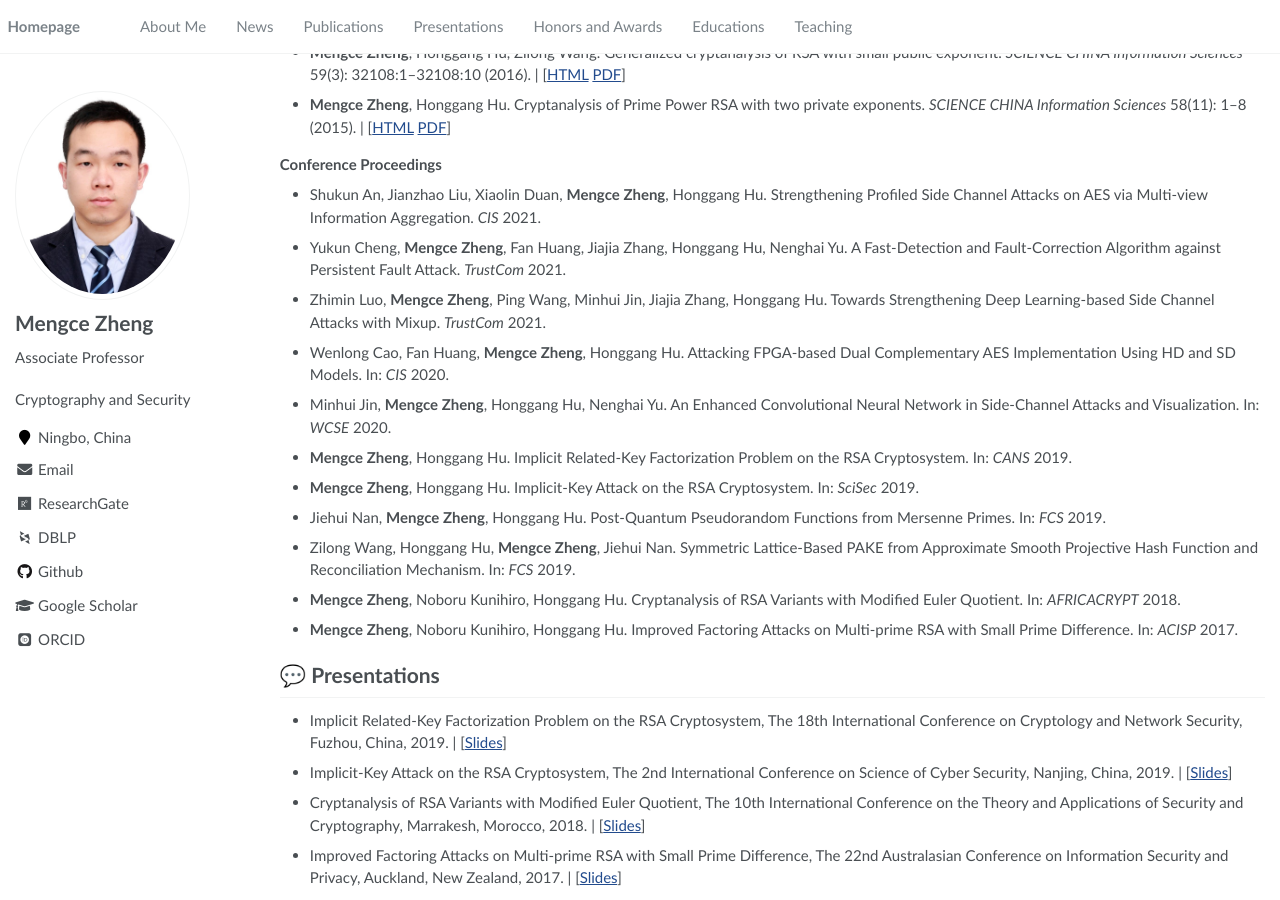
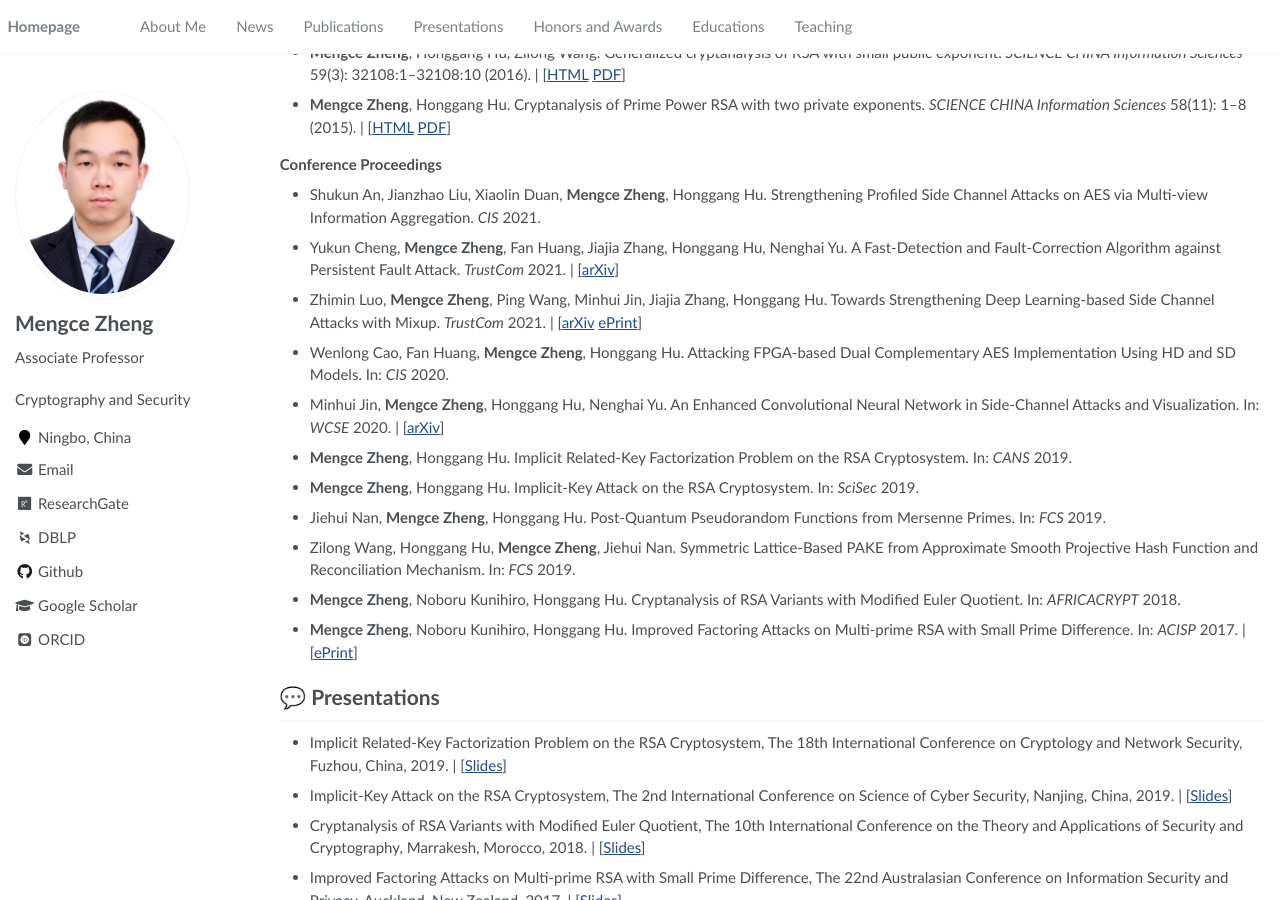
Before and after one commit to MengceZheng/MengceZheng.github.io, a Jekyll site: the page built from _pages/about.md, in a window 1280 px wide and 900 px high, scrolled down 975 px. Built offline with Jekyll 4.4.1, drawn with Linux system fonts in a browser that asks for light colours; some web fonts are replaced.

Commit message:
update arXiv and ePrint

```diff
--- a/_pages/about.md
+++ b/_pages/about.md
@@ -43,7 +43,7 @@ If you are interested in similar research and seeking any form of academic coope
 - **Mengce Zheng**, Noboru Kunihiro, Yuanzhi Yao. Cryptanalysis of the RSA variant based on cubic Pell equation. *Theoretical Computer Science* 889: 135--144 (2021). \| \[[HTML](https://www.sciencedirect.com/science/article/abs/pii/S030439752100445X) [PDF](/assets/files/zheng2110.pdf)\]
 - **Mengce Zheng**, Kaiping Xue, Shangbin Li, Nenghai Yu. A practical quantum designated verifier signature scheme for E-voting applications. *Quantum Information Processing* 20(7): 1--22 (2021). \| \[[HTML](https://link.springer.com/article/10.1007/s11128-021-03162-5) [PDF](/assets/files/zheng2107.pdf)\]
 - Zhigang Chen, Gang Hu, **Mengce Zheng**, Xinxia Song, Liqun Chen. Bibliometrics of Machine Learning Research Using Homomorphic Encryption. *Mathematics* 9: 2792 (2021). \| \[[HTML](https://www.mdpi.com/2227-7390/9/21/2792) [PDF](/assets/files/chen2111.pdf)\]
-- Qidong Jia, Kaiping Xue, Zhonghui Li, **Mengce Zheng**, David S. L. Wei, Nenghai Yu. An improved QKD protocol without public announcement basis using periodically derived basis. *Quantum Information Processing* 20(2): 69 (2021). \| \[[HTML](https://link.springer.com/article/10.1007/s11128-021-03000-8)  [PDF](/assets/files/jia2102.pdf)\]
+- Qidong Jia, Kaiping Xue, Zhonghui Li, **Mengce Zheng**, David S. L. Wei, Nenghai Yu. An improved QKD protocol without public announcement basis using periodically derived basis. *Quantum Information Processing* 20(2): 69 (2021). \| \[[HTML](https://link.springer.com/article/10.1007/s11128-021-03000-8) [PDF](/assets/files/jia2102.pdf)\]
 - **Mengce Zheng**, Noboru Kunihiro, Honggang Hu. Lattice-based cryptanalysis of RSA with implicitly related keys. *IEICE Transactions on Fundamentals of Electronics, Communications and Computer Sciences* 103(8): 959--968 (2020). \| \[[HTML](https://search.ieice.org/bin/summary.php?id=e103-a_8_959) [PDF](/assets/files/zheng2008.pdf)\]
 - Jiajia Zhang, **Mengce Zheng**, Jiehui Nan, Honggang Hu, Nenghai Yu. A Novel Evaluation Metric for Deep Learning-Based Side Channel Analysis and Its Extended Application to Imbalanced Data. *IACR Transactions on Cryptographic Hardware and Embedded Systems* 2020(3): 73--96 (2020). \| \[[HTML](https://tches.iacr.org/index.php/TCHES/article/view/8583) [PDF](/assets/files/zhang2006.pdf)\]
 - **Mengce Zheng**, Honggang Hu, Zilong Wang. Generalized cryptanalysis of RSA with small public exponent. *SCIENCE CHINA Information Sciences* 59(3): 32108:1--32108:10 (2016). \| \[[HTML](https://link.springer.com/article/10.1007/s11432-015-5325-7) [PDF](/assets/files/zheng1603.pdf)\]
@@ -52,16 +52,16 @@ If you are interested in similar research and seeking any form of academic coope
 **Conference Proceedings**
 
 - Shukun An, Jianzhao Liu, Xiaolin Duan, **Mengce Zheng**, Honggang Hu. Strengthening Profiled Side Channel Attacks on AES via Multi-view Information Aggregation. *CIS* 2021.
-- Yukun Cheng, **Mengce Zheng**, Fan Huang, Jiajia Zhang, Honggang Hu, Nenghai Yu. A Fast-Detection and Fault-Correction Algorithm against Persistent Fault Attack. *TrustCom* 2021.
-- Zhimin Luo, **Mengce Zheng**, Ping Wang, Minhui Jin, Jiajia Zhang, Honggang Hu. Towards Strengthening Deep Learning-based Side Channel Attacks with Mixup. *TrustCom* 2021.
+- Yukun Cheng, **Mengce Zheng**, Fan Huang, Jiajia Zhang, Honggang Hu, Nenghai Yu. A Fast-Detection and Fault-Correction Algorithm against Persistent Fault Attack. *TrustCom* 2021. \| \[[arXiv](https://arxiv.org/abs/2106.07943)\]
+- Zhimin Luo, **Mengce Zheng**, Ping Wang, Minhui Jin, Jiajia Zhang, Honggang Hu. Towards Strengthening Deep Learning-based Side Channel Attacks with Mixup. *TrustCom* 2021. \| \[[arXiv](https://arxiv.org/abs/2103.05833) [ePrint](https://eprint.iacr.org/2021/312)\]
 - Wenlong Cao, Fan Huang, **Mengce Zheng**, Honggang Hu. Attacking FPGA-based Dual Complementary AES Implementation Using HD and SD Models. In: *CIS* 2020.
-- Minhui Jin, **Mengce Zheng**, Honggang Hu, Nenghai Yu. An Enhanced Convolutional Neural Network in Side-Channel Attacks and Visualization. In: *WCSE* 2020.
+- Minhui Jin, **Mengce Zheng**, Honggang Hu, Nenghai Yu. An Enhanced Convolutional Neural Network in Side-Channel Attacks and Visualization. In: *WCSE* 2020. \| \[[arXiv](https://arxiv.org/abs/2009.08898)\]
 - **Mengce Zheng**, Honggang Hu. Implicit Related-Key Factorization Problem on the RSA Cryptosystem. In: *CANS* 2019.
 - **Mengce Zheng**, Honggang Hu. Implicit-Key Attack on the RSA Cryptosystem. In: *SciSec* 2019.
 - Jiehui Nan, **Mengce Zheng**, Honggang Hu. Post-Quantum Pseudorandom Functions from Mersenne Primes. In: *FCS* 2019.
 - Zilong Wang, Honggang Hu, **Mengce Zheng**, Jiehui Nan. Symmetric Lattice-Based PAKE from Approximate Smooth Projective Hash Function and Reconciliation Mechanism. In: *FCS* 2019.
 - **Mengce Zheng**, Noboru Kunihiro, Honggang Hu. Cryptanalysis of RSA Variants with Modified Euler Quotient. In: *AFRICACRYPT* 2018.
-- **Mengce Zheng**, Noboru Kunihiro, Honggang Hu. Improved Factoring Attacks on Multi-prime RSA with Small Prime Difference. In: *ACISP* 2017.
+- **Mengce Zheng**, Noboru Kunihiro, Honggang Hu. Improved Factoring Attacks on Multi-prime RSA with Small Prime Difference. In: *ACISP* 2017. \| \[[ePrint](https://eprint.iacr.org/2015/1137)\]
 
 # 💬 Presentations
 
```
